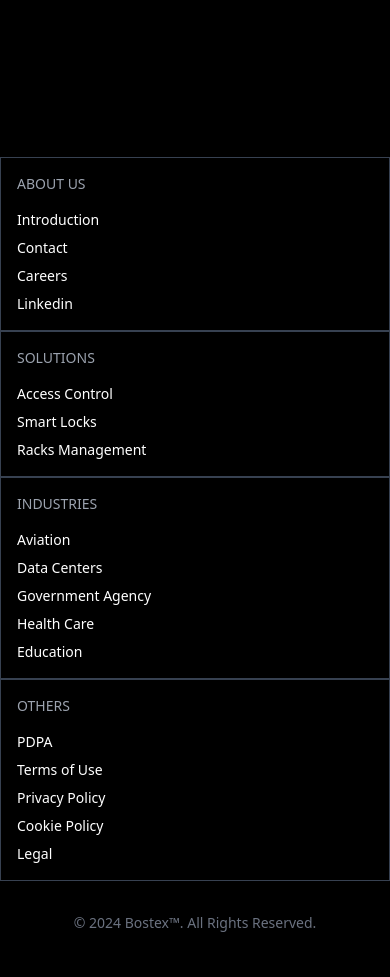
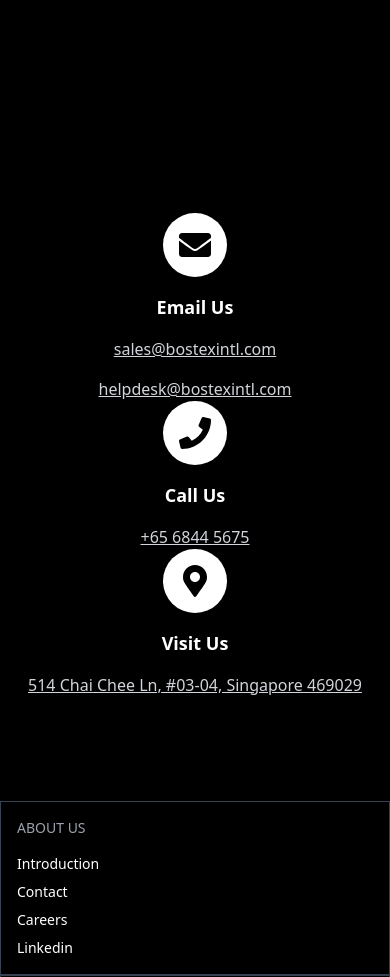
Before and after one commit to BrendanNKD/bostex, a Next.js app: page / in a window 390 px wide. Shown: the part 5260-6237 px from the top of the page. Built offline with nearby package versions, Linux system fonts and the light colour scheme.

Commit message:
Display contact us

```diff
--- a/src/app/page.tsx
+++ b/src/app/page.tsx
@@ -1,5 +1,5 @@
 "use client"
-
+import { FaEnvelope, FaPhone, FaMapMarkerAlt } from "react-icons/fa"
 import IconText from "@/components/home/services";
 import content from '../constant/content.json'
 import Reveal from "@/components/animate/reveal";
@@ -183,7 +183,7 @@
         ref={sectionRef}
         className="relative w-full bg-cover bg-center bg-black"
         style={{
-          // backgroundImage: "url('/assets/homepage/images/123.png')", // Replace with your background image
+       //   backgroundImage: "url('/assets/homepage/images/123.png')", // Replace with your background image
           backgroundAttachment: "fixed",
           backgroundSize: "cover",
           backgroundPosition: `center ${isLocked ? "100%" : `${backgroundPosition}%`}`,
@@ -284,8 +284,8 @@
         <InfiniteScroll rows={rows} />
       </section>
 
-      {/*
-      <section id="contact" className="grid grid-cols-1 sm:grid-cols-3  pt-24 pb-24 h-fit w-full bg-black">
+
+      <section id="contact" className="grid grid-cols-1 sm:grid-cols-3  pt-20 pb-20 h-fit w-full bg-black">
 
         <div className="flex flex-col items-center text-center space-y-4">
           <a href="mailto:sales@bostexintl.com" className="flex flex-col items-center space-y-4">
@@ -324,7 +324,7 @@
             <p className="text-gray-300 underline">514 Chai Chee Ln, #03-04, Singapore 469029</p>
           </a>
         </div>
-      </section> */}
+      </section>
 
       <Footer></Footer>
     </>
```
Lines whose indentation alone changed are shown as unchanged.
